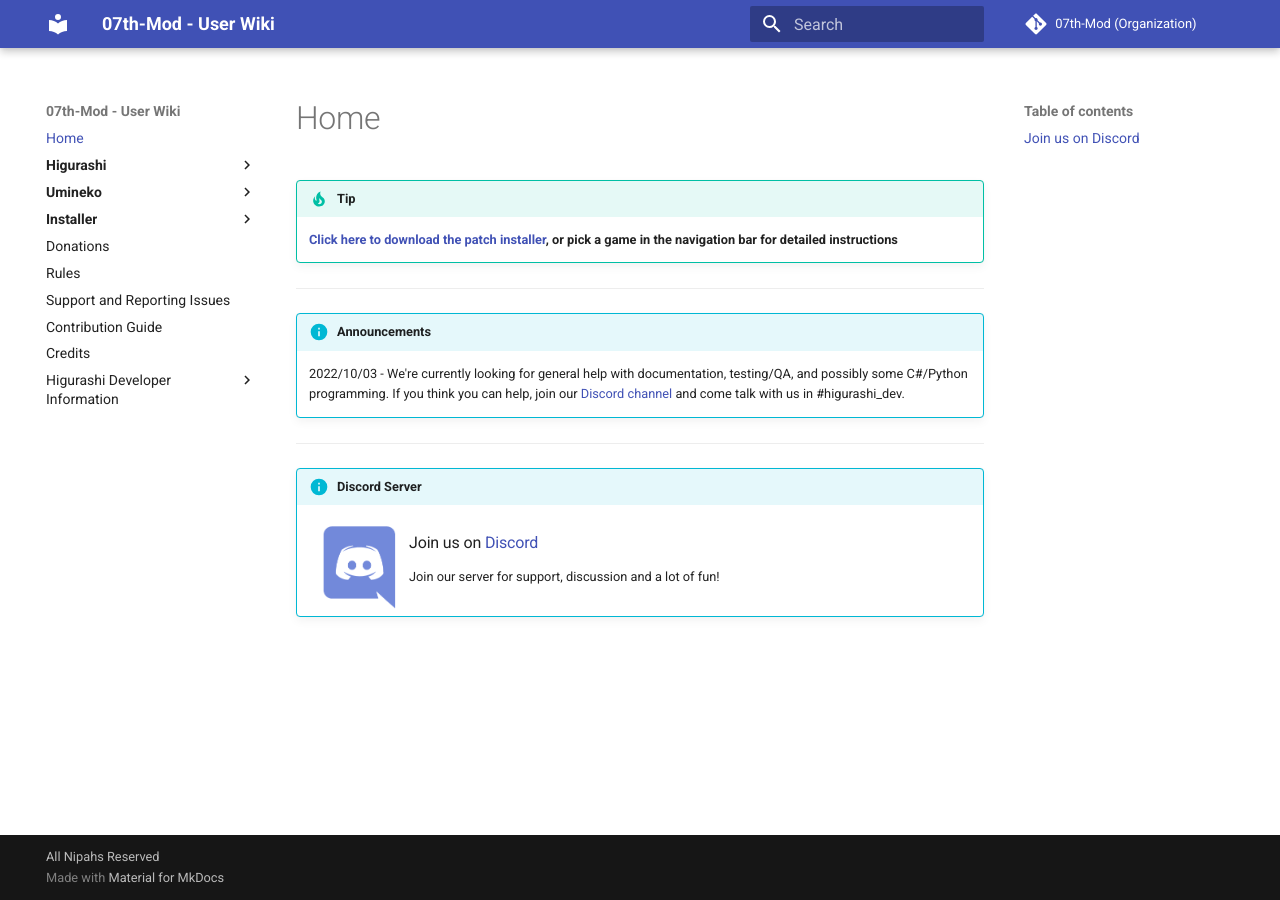
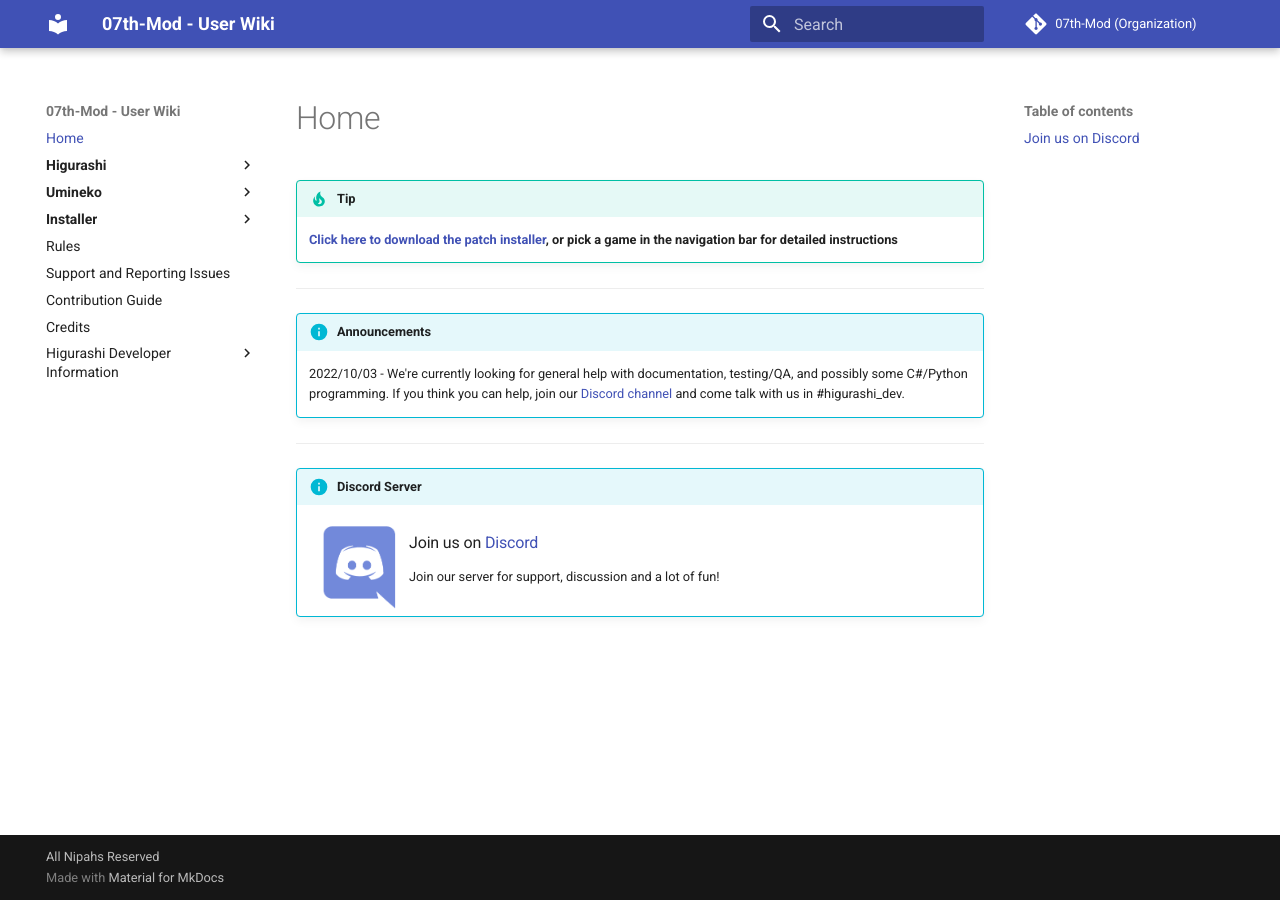
Before and after one commit to 07th-mod/wiki, an MkDocs documentation site: the page built from docs/index.md, in a window 1280 px wide. Built offline with MkDocs 1.6.1 and Material for MkDocs 9.7.7, drawn with Linux system fonts in a browser that asks for light colours.

Commit message:
Remove donations link

```diff
--- a/mkdocs.yml
+++ b/mkdocs.yml
@@ -32,7 +32,6 @@
         - 1. FAQ: Installer/faq.md
         - 2. Getting support: Installer/support.md
         - Power User Installation: Installer/power-users.md
-    - Donations: Donations.md
     - Rules: Rules.md
     - Support and Reporting Issues: Support.md
     - Contribution Guide: Beginners-guide.md
```
